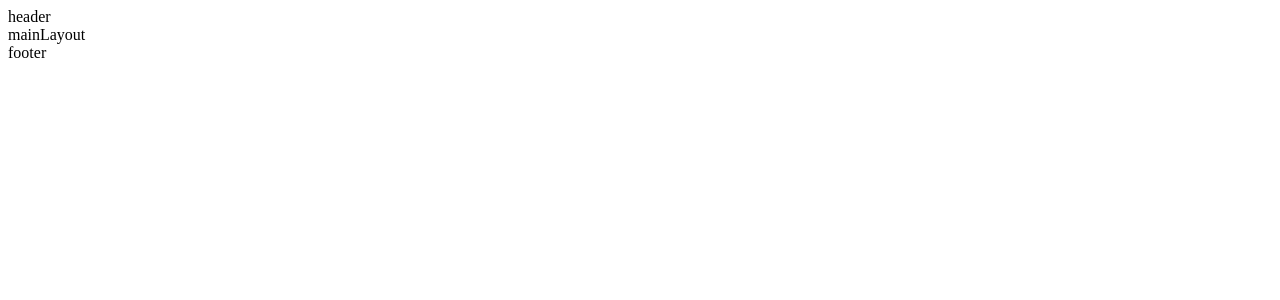
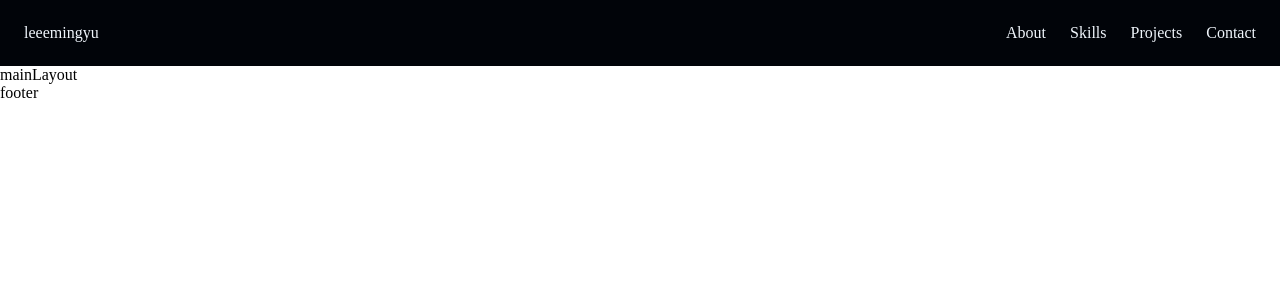
Before and after one commit to leeemingyu/leeemingyu.github.io, a React (Create React App) app: page / in a window 1280 px wide. Shown: the top 300 px of the page. Built offline with nearby package versions, Linux system fonts and the light colour scheme.

Commit message:
헤더ui구현

```diff
--- a/package.json
+++ b/package.json
@@ -9,6 +9,7 @@
     "react": "^19.0.0",
     "react-dom": "^19.0.0",
     "react-scripts": "5.0.1",
+    "styled-components": "^6.1.14",
     "web-vitals": "^2.1.0"
   },
   "scripts": {
--- /dev/null
+++ b/src/index.css
@@ -0,0 +1,4 @@
+body, html {
+  margin: 0;
+  padding: 0;
+}
--- a/src/index.js
+++ b/src/index.js
@@ -1,6 +1,7 @@
 import React from 'react';
 import ReactDOM from 'react-dom/client';
 import App from './App';
+import './index.css';
 
 const root = ReactDOM.createRoot(document.getElementById('root'));
 root.render(
--- a/src/layouts/Header.js
+++ b/src/layouts/Header.js
@@ -1,9 +1,34 @@
+import styled from "styled-components";
+
 function Header() {
   return (
-    <div>
-      header
-    </div>
+    <HeaderWrapper>
+      <HeaderStart>leeemingyu</HeaderStart>
+      <HeaderEnd>
+        <HeaderEndItem>About</HeaderEndItem>
+        <HeaderEndItem>Skills</HeaderEndItem>
+        <HeaderEndItem>Projects</HeaderEndItem>
+        <HeaderEndItem>Contact</HeaderEndItem>
+      </HeaderEnd>
+    </HeaderWrapper>
   );
 }
+const HeaderWrapper = styled.div`
+  display: flex;
+  justify-content: space-between;
+  background-color: #010409;
+  padding: 24px;
+`;
+const HeaderStart = styled.div`
+  color: #f0f6fc;
+`;
+const HeaderEnd = styled.div`
+  display: flex;
+  color: #f0f6fc;
+  width: 250px;
+  justify-content: space-between;
+`;
+const HeaderEndItem = styled.div`
 
+`;
 export default Header;
```
Also changed, not shown: 1 other file (tests, documents, lock files or other folders).
